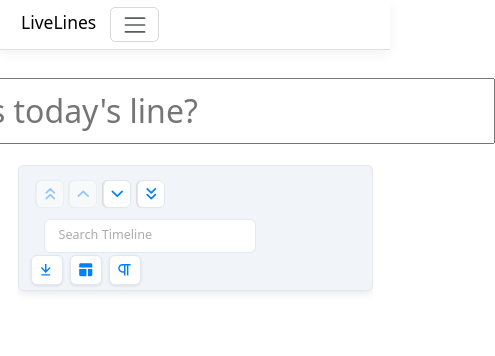
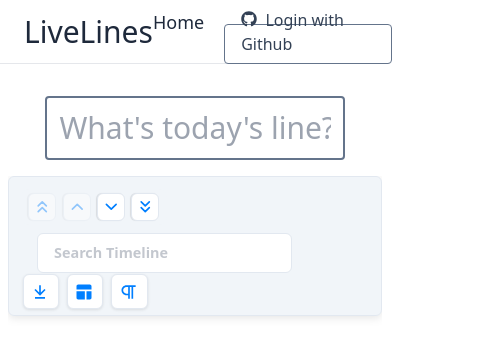
Before and after one commit to PotterJam/LiveLines, a React (Create React App) app in the folder LiveLines/ClientApp/: page / in a window 390 px wide. Shown: the top 356 px of the page, 495 px wide, since content can reach past the window. Built offline with nearby package versions, Linux system fonts and the light colour scheme; no server answers.

Commit message:
Convert everything to tailwindcss

```diff
--- a/LiveLines/ClientApp/package.json
+++ b/LiveLines/ClientApp/package.json
@@ -11,6 +11,7 @@
     "react": "^17.0.2",
     "react-chrono": "^1.12.5",
     "react-dom": "^17.0.2",
+    "react-icons": "^4.3.1",
     "react-router-dom": "^6.2.1",
     "react-scripts": "^5.0.0",
     "rimraf": "^3.0.2",
@@ -28,6 +29,7 @@
   },
   "devDependencies": {
     "ajv": "^8.8.2",
+    "autoprefixer": "^10.4.0",
     "cross-env": "^7.0.3",
     "eslint": "^8.5.0",
     "eslint-plugin-flowtype": "^8.0.3",
@@ -35,6 +37,8 @@
     "eslint-plugin-jsx-a11y": "^6.5.1",
     "eslint-plugin-react": "^7.27.1",
     "nan": "^2.15.0",
+    "postcss": "^8.4.5",
+    "tailwindcss": "^3.0.7",
     "typescript": "^4.5.4"
   },
   "eslintConfig": {
--- /dev/null
+++ b/LiveLines/ClientApp/postcss.config.js
@@ -0,0 +1,6 @@
+module.exports = {
+  plugins: {
+    tailwindcss: {},
+    autoprefixer: {},
+  },
+}
--- a/LiveLines/ClientApp/src/App.js
+++ b/LiveLines/ClientApp/src/App.js
@@ -1,7 +1,7 @@
 import React, { useEffect, useContext } from 'react';
 import { Route, Routes } from 'react-router-dom';
-import { Layout } from './elements/Layout';
-import { Home } from './elements/Home';
+import { Layout } from './components/Layout';
+import { Home } from './pages/Home';
 import { UserContext } from './auth/UserContext';
 
 import './custom.css'
--- a/LiveLines/ClientApp/src/elements/Layout.js
+++ b/LiveLines/ClientApp/src/components/Layout.js
@@ -1,14 +1,13 @@
 import React from 'react';
-import { Container } from 'reactstrap';
 import { NavMenu } from './NavMenu';
 
 export function Layout({ children }) {
   return (
     <div>
       <NavMenu />
-      <Container>
+      <div className="contents bg-gray-100">
         {children}
-      </Container>
+      </div>
     </div>
   );
 }
--- /dev/null
+++ b/LiveLines/ClientApp/src/components/NavMenu.js
@@ -0,0 +1,43 @@
+import React, { useContext } from 'react';
+import { Link } from 'react-router-dom';
+import  { UserContext } from '../auth/UserContext';
+import { FaGithub } from 'react-icons/fa';
+
+export function NavMenu(props) {
+  const { user } = useContext(UserContext);
+
+  const loginWithGithub = `api/login?returnUrl=${window.location.origin}/`;
+
+  const loginOrProfile = () => {
+    return user.authenticated
+      ? <span className="mr-3 text-lg text-slate-800">{user.username}</span>
+      : <a
+          href={loginWithGithub}
+          className="bg-transparent hover:bg-blue-500 text-slate-700 hover:text-white py-2 px-4 border border-slate-500 hover:border-transparent rounded"
+          role="button"
+        >
+          <div className="inline-block">
+            <FaGithub className="mb-1 inline-block"/>
+            <span>&nbsp; Login with Github</span>
+          </div>
+        </a>
+  }
+
+  return (
+      <div className="sticky top-0 z-40 w-full flex bg-white border-b border-gray-200 fixed top-0 inset-x-0 z-100 h-16 items-center">
+        <div className="w-full max-w-screen-xl relative mx-auto px-6">
+          <div className="flex items-center place-content-between">
+            <Link className="flex-none text-slate-800 text-3xl" tag={Link} to="/">LiveLines</Link>
+            <div className="relative flex">
+              <div>
+                <Link tag={Link} className="mr-3 text-lg text-slate-800" to="/">Home</Link>
+              </div>
+              <div className="mx-2">
+                {loginOrProfile()}
+              </div>
+            </div>
+          </div>
+      </div>
+    </div>
+  );
+}
--- a/LiveLines/ClientApp/src/custom.css
+++ b/LiveLines/ClientApp/src/custom.css
@@ -1,28 +1,6 @@
-/* Provide sufficient contrast against white background */
-a {
-  color: #0366d6;
-}
-
-code {
-  color: #E01A76;
-}
-
-.btn-primary {
-  color: #fff;
-  background-color: #1b6ec2;
-  border-color: #1861ac;
-}
-
-.btn-secondary {
-  color: #fff;
-  background-color: #fff;
-  border-color: #333333;
-}
-
-.input-line {
-  width: 600px;
-  font-size: xx-large;
-}
+@tailwind base;
+@tailwind components;
+@tailwind utilities;
 
 /* Workaround for chrono component package */
 .show-more {
--- a/LiveLines/ClientApp/src/elements/NavMenu.css
+++ /dev/null
@@ -1,18 +0,0 @@
-a.navbar-brand {
-  white-space: normal;
-  text-align: center;
-  word-break: break-all;
-}
-
-html {
-  font-size: 14px;
-}
-@media (min-width: 768px) {
-  html {
-    font-size: 16px;
-  }
-}
-
-.box-shadow {
-  box-shadow: 0 .25rem .75rem rgba(0, 0, 0, .05);
-}
--- a/LiveLines/ClientApp/src/elements/NavMenu.js
+++ /dev/null
@@ -1,43 +0,0 @@
-import React, { useState, useContext } from 'react';
-import { Collapse, Container, Navbar, NavbarBrand, NavbarToggler, NavItem, NavLink } from 'reactstrap';
-import { Link } from 'react-router-dom';
-import  { UserContext } from '../auth/UserContext';
-import './NavMenu.css';
-
-export function NavMenu(props) {
-  const [collapsed, setCollapsed] = useState(true);
-  const toggleNavbar = () => setCollapsed(!collapsed);
-
-  const { user } = useContext(UserContext);
-
-  const loginWithGithub = `api/login?returnUrl=${window.location.origin}/`;
-
-  const loginOrProfile = () => {
-    return user.authenticated
-      ? <span>{user.username}</span>
-      : <a href={loginWithGithub} className="btn btn-outline-secondary btn-sm" role="button">
-          <i className="bi bi-github" /> &nbsp; Login with Github
-        </a>
-  }
-
-  return (
-    <header>
-      <Navbar className="navbar-expand-sm navbar-toggleable-sm ng-white border-bottom box-shadow mb-3" light>
-        <Container className="d-sm-inline-flex">
-          <NavbarBrand tag={Link} to="/">LiveLines</NavbarBrand>
-          <NavbarToggler onClick={toggleNavbar} className="mr-2" />
-          <Collapse className="d-sm-inline-flex flex-sm-row-reverse" isOpen={!collapsed} navbar>
-            <ul className="navbar-nav flex-grow">
-              <NavItem>
-                <NavLink tag={Link} className="text-dark" to="/">Home</NavLink>
-              </NavItem>
-              <NavItem className="ms-2 row align-items-center">
-                {loginOrProfile()}
-              </NavItem>
-            </ul>
-          </Collapse>
-        </Container>
-      </Navbar>
-    </header>
-  );
-}
--- a/LiveLines/ClientApp/src/index.js
+++ b/LiveLines/ClientApp/src/index.js
@@ -1,5 +1,3 @@
-import 'bootstrap/dist/css/bootstrap.css';
-import 'bootstrap-icons/font/bootstrap-icons.css';
 import React from 'react';
 import ReactDOM from 'react-dom';
 import { BrowserRouter } from 'react-router-dom';
--- a/LiveLines/ClientApp/src/elements/Home.js
+++ b/LiveLines/ClientApp/src/pages/Home.js
@@ -44,9 +44,9 @@ export function Home() {
   }
 
   return (
-    <div className="d-flex p-2 flex-column align-items-center">
+    <div className="flex mt-4 p-2 flex-col items-center">
       <input
-        className="input-line p-2 m-2 mb-4"
+        className="border-2 border-slate-500 rounded w-4/5 md:w-3/5 lg:w-1/2 xl:w-2/5 text-3xl p-3 m-2 mb-4"
         type="text"
         value={line}
         placeholder="What's today's line?"
--- /dev/null
+++ b/LiveLines/ClientApp/tailwind.config.js
@@ -0,0 +1,9 @@
+module.exports = {
+  content: [
+    "./src/**/*.{js,jsx,ts,tsx}",
+  ],
+  theme: {
+    extend: {},
+  },
+  plugins: []
+}
```
Also changed, not shown: 1 other file (tests, documents, lock files or other folders).
